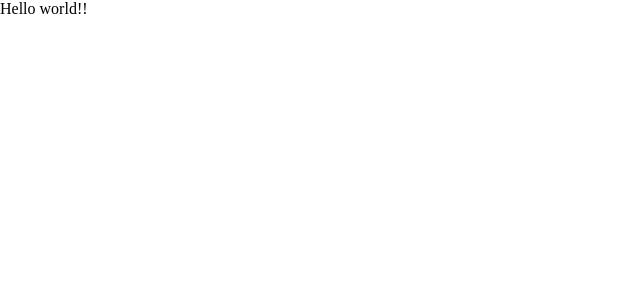
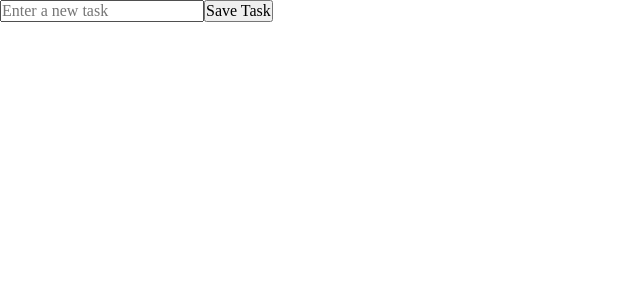
Before and after one commit to Rubendvb/react-taskapp-localstorage, a React (Vite) app: page / in a window 1280 px wide. Shown: the top 300 px of the page, without its empty margins (0-640 px from the left). Built offline with nearby package versions, Linux system fonts and the light colour scheme.

Commit message:
creating function create

```diff
--- a/src/App.jsx
+++ b/src/App.jsx
@@ -1,9 +1,11 @@
+import TaskCreator from './components/TaskCreator'
+
 import './App.css'
 
 function App() {
   return (
     <>
-      <h1>Hello world!!</h1>
+      <TaskCreator />
     </>
   )
 }
--- /dev/null
+++ b/src/components/TaskCreator.jsx
@@ -0,0 +1,28 @@
+import { useState } from 'react'
+
+export default function TaskCreator() {
+  const [newTaskName, setNewTaskName] = useState('')
+
+  const handleSubmit = (e) => {
+    e.preventDefault()
+
+    localStorage.setItem('tasks', newTaskName)
+
+    setNewTaskName('')
+  }
+  return (
+    <>
+      <form onSubmit={handleSubmit}>
+        <input
+          type="text"
+          name=""
+          id=""
+          value={newTaskName}
+          placeholder="Enter a new task"
+          onChange={(e) => setNewTaskName(e.target.value)}
+        />
+        <button>Save Task</button>
+      </form>
+    </>
+  )
+}
```
